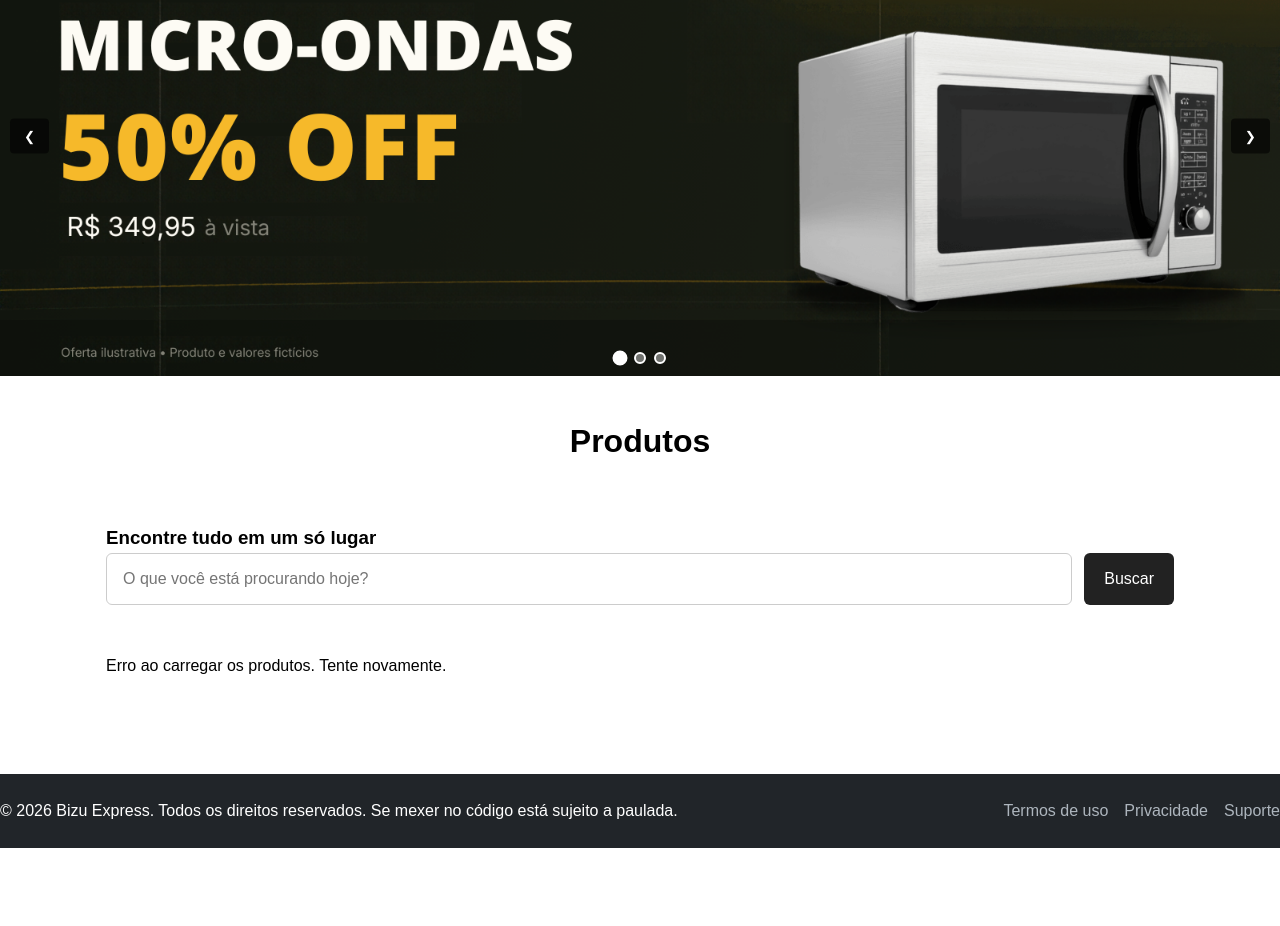
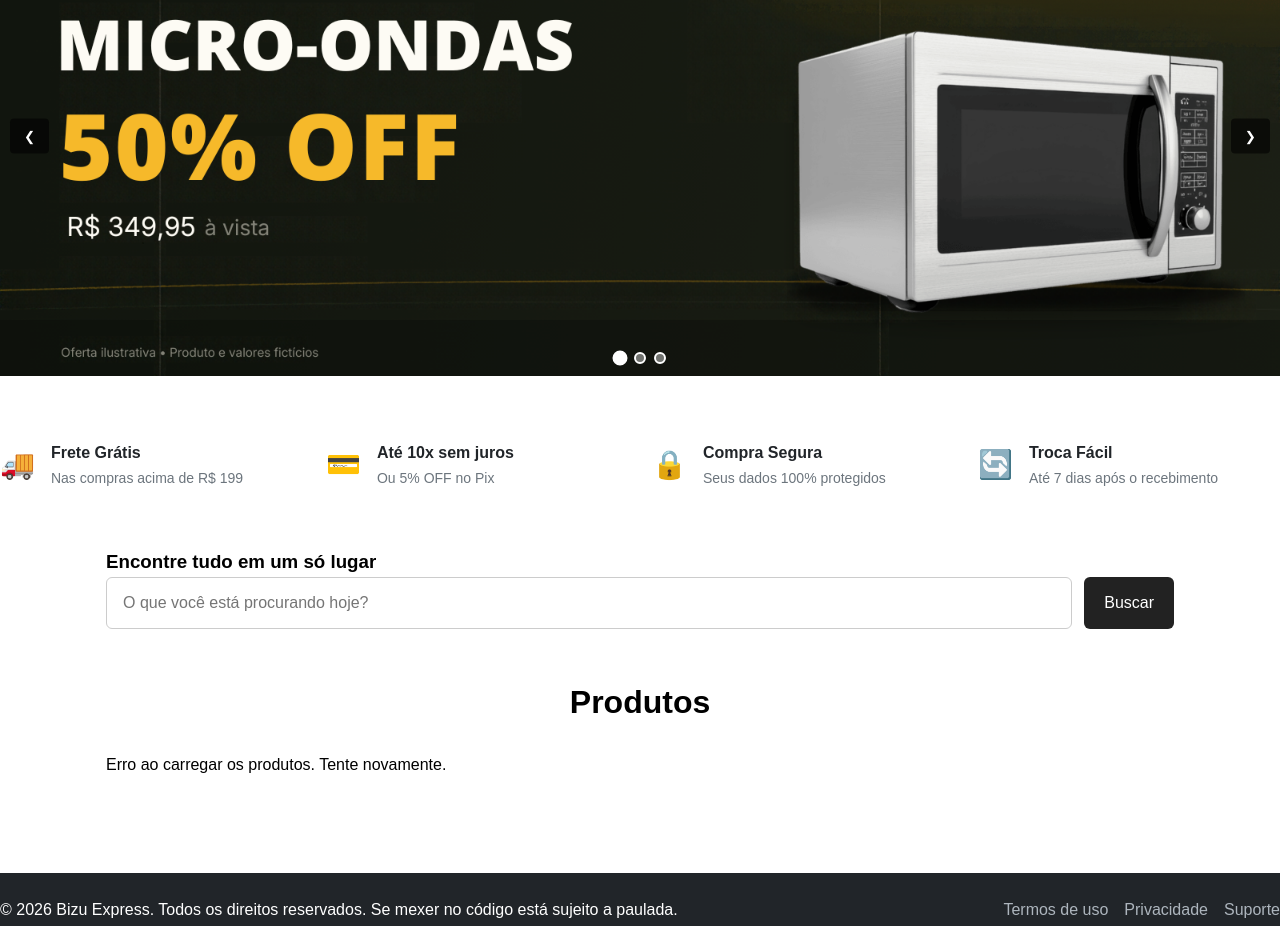
Before and after one commit to echavescms-eng/projetoEcommerce, a plain HTML site: page index.html in a window 1280 px wide. Shown: the part 465-1391 px from the top of the page. Before the commit the page ends 1313 px from the top, so only its background shows below. Drawn offline with Linux system fonts and the light colour scheme; no server answers.

Commit message:
cria beneficios

```diff
--- /dev/null
+++ b/css/beneficios.css
@@ -0,0 +1,56 @@
+.beneficios {
+  padding: 1.5rem 0;
+}
+
+.beneficios-lista {
+  display: grid;
+  grid-template-columns: 1fr;
+  gap: 1.5rem;
+  text-align: center;
+}
+
+.beneficios-item {
+  display: flex;
+  align-items: center;
+  justify-content: center;
+  gap: 1rem;
+}
+
+.beneficios-icon {
+  font-size: 1.75rem;
+  line-height: 1;
+}
+
+.beneficios-item h6 {
+  margin: 0;
+  color: #212529;
+  font-size: 1rem;
+  font-weight: 700;
+}
+
+.beneficios-item small {
+  color: #6c757d;
+  font-size: 0.875rem;
+}
+
+@media (min-width: 576px) {
+  .beneficios-lista {
+    grid-template-columns: repeat(2, minmax(0, 1fr));
+  }
+}
+
+@media (min-width: 768px) {
+  .beneficios-lista {
+    text-align: left;
+  }
+
+  .beneficios-item {
+    justify-content: flex-start;
+  }
+}
+
+@media (min-width: 992px) {
+  .beneficios-lista {
+    grid-template-columns: repeat(4, minmax(0, 1fr));
+  }
+}
--- a/index.html
+++ b/index.html
@@ -11,6 +11,9 @@
         <link rel="stylesheet" href="css/footer.css">
         <link rel="stylesheet" href="css/carrosselformulario.css">
         <link rel="stylesheet" href="css/filtropesquisa.css">
+        <link rel="stylesheet" href="css/beneficios.css">
+
+
     </head>
 
     <body>
@@ -63,13 +66,49 @@
         <button class="dot" role="tab" aria-label="Slide 3" aria-selected="false"></button>
     </div>
 </section>
+<!-- Beneficios -->
+
+        <section class="beneficios">
+        <div class="beneficios-lista">
+            <div class="beneficios-item">
+            <div class="beneficios-icon" aria-hidden="true">🚚</div>
+            <div>
+                <h6>Frete Grátis</h6>
+                <small>Nas compras acima de R$ 199</small>
+            </div>
+            </div>
+
+            <div class="beneficios-item">
+            <div class="beneficios-icon" aria-hidden="true">💳</div>
+            <div>
+                <h6>Até 10x sem juros</h6>
+                <small>Ou 5% OFF no Pix</small>
+            </div>
+            </div>
+
+            <div class="beneficios-item">
+            <div class="beneficios-icon" aria-hidden="true">🔒</div>
+            <div>
+                <h6>Compra Segura</h6>
+                <small>Seus dados 100% protegidos</small>
+            </div>
+            </div>
+
+            <div class="beneficios-item">
+            <div class="beneficios-icon" aria-hidden="true">🔄</div>
+            <div>
+                <h6>Troca Fácil</h6>
+                <small>Até 7 dias após o recebimento</small>
+            </div>
+            </div>
+        </div>
+        </section>
 
 
 
 <!-- Busca e lista de produtos -->
 <section id="produtos" class="secao-produtos">
     <div class="site-container">
-        <h2>Produtos</h2>
 
         <div class="pagina-produtos">
             <section class="pesquisa" aria-label="Busca de produtos">
@@ -85,10 +124,12 @@
                     >
                     <button type="submit">Buscar</button>
                 </form>
+
                 <!-- Pesquisa por filtro -->
                 <div class="filtros" id="filtros" role="group" aria-label="Filtrar por categoria"></div>
             </section>
 
+                <h2>Produtos</h2>
                 <div class="lista-produtos" id="lista-produtos"></div>
                 </div>
             </div>
```
Lines whose indentation alone changed are shown as unchanged.
